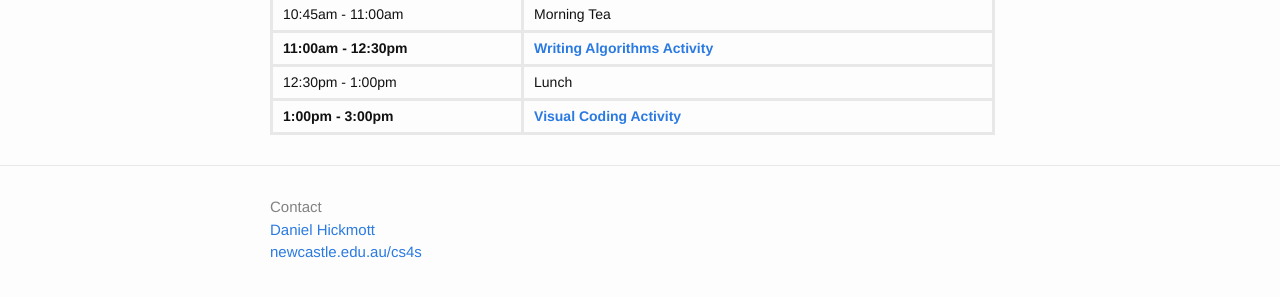
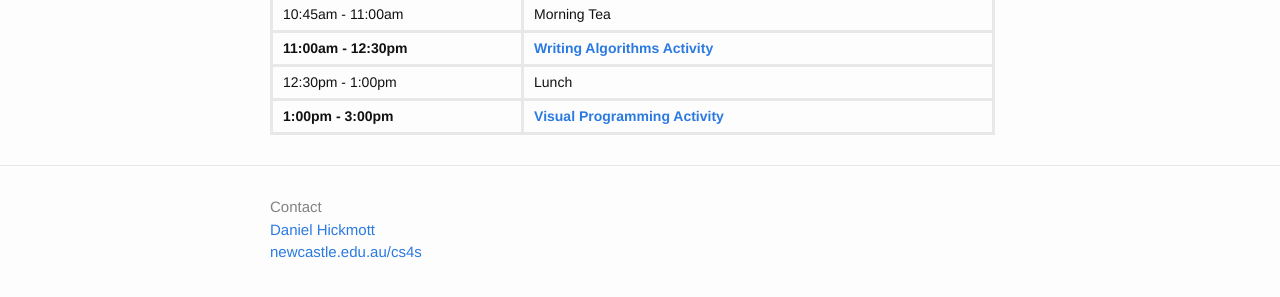
Before and after one commit to cs4s/ps-2017, a Jekyll site: the page built from day1/index.md, in a window 1280 px wide. Shown: the part 312-609 px from the top of the page. Built offline with Jekyll 4.4.1, drawn with Linux system fonts in a browser that asks for light colours.

Commit message:
Changes schedule page to show correct title for Visual Programming session

```diff
--- a/day1/index.md
+++ b/day1/index.md
@@ -15,5 +15,5 @@ title: CS4PS @ UON 2017 - Day 1
 | 10:45am - 11:00am | Morning Tea |
 | **11:00am - 12:30pm** | [**Writing Algorithms Activity**]({{ site.baseurl | append: site.robotics_path }}) |
 | 12:30pm - 1:00pm | Lunch |
-| **1:00pm - 3:00pm** | [**Visual Coding Activity**]({{ site.baseurl | append: site.visual_programming_path }})  |
+| **1:00pm - 3:00pm** | [**Visual Programming Activity**]({{ site.baseurl | append: site.visual_programming_path }})  |
 |===
```
